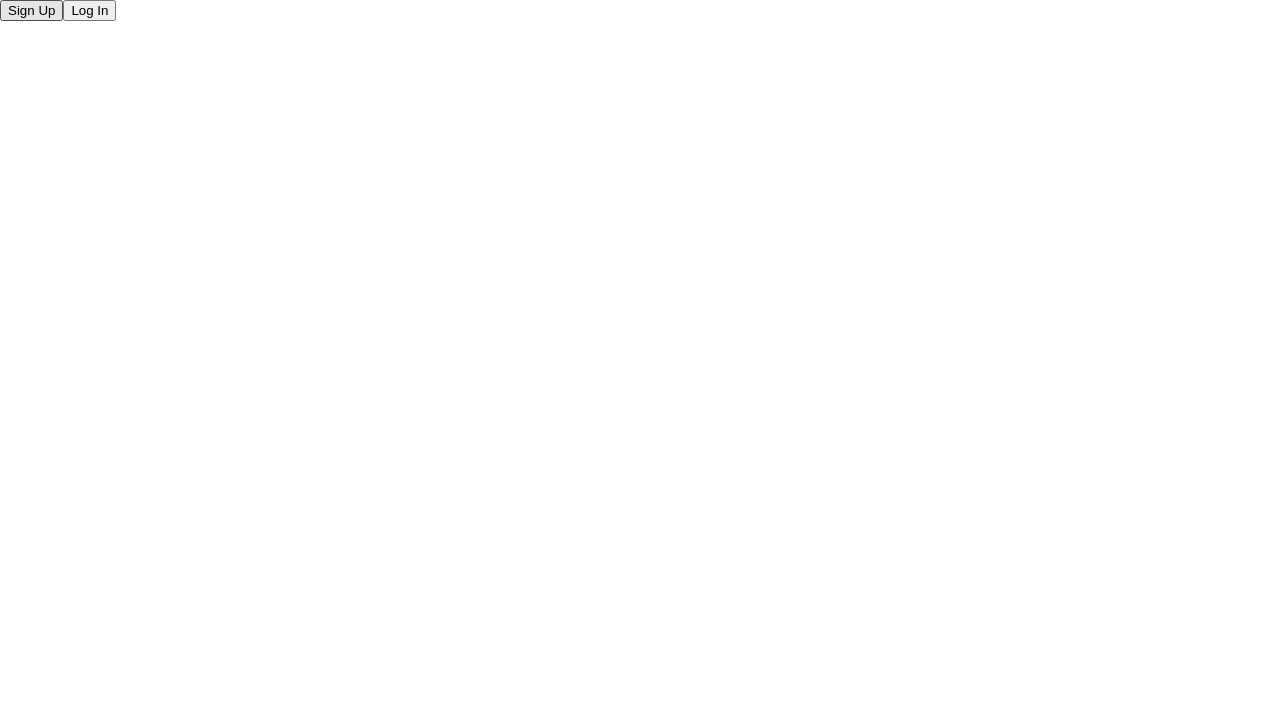
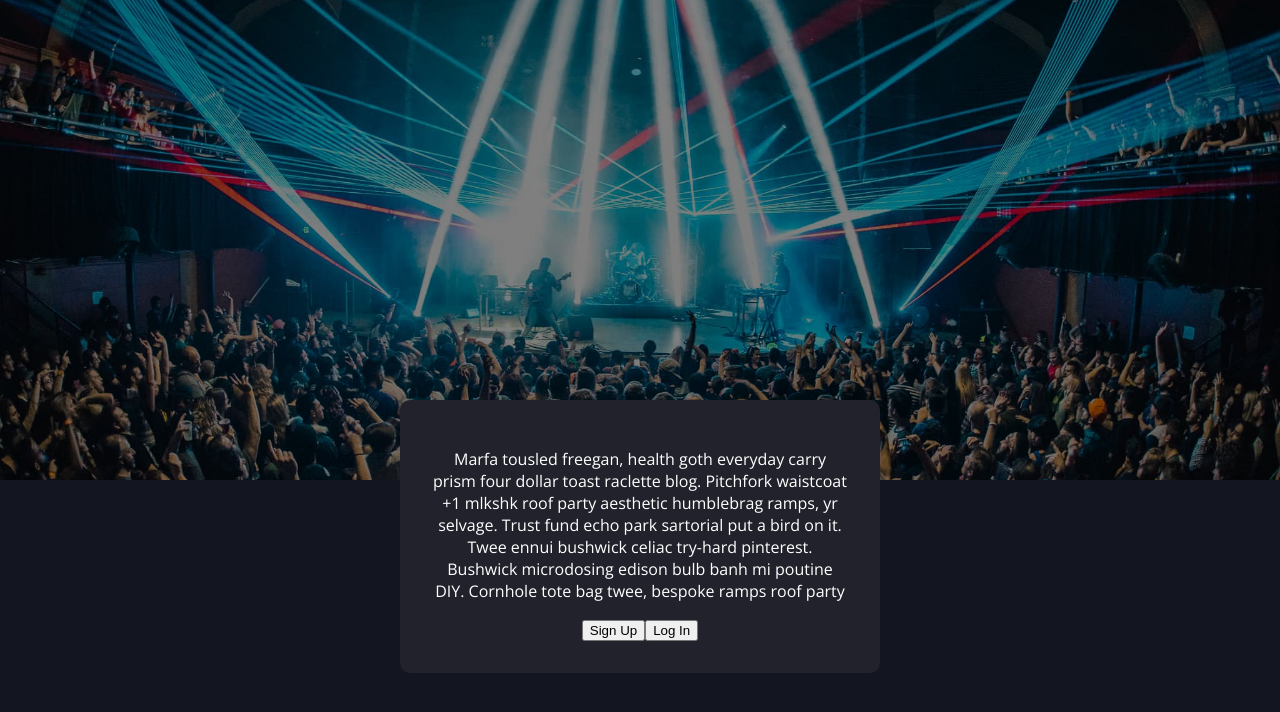
Before and after one commit to GraySmith00/talent-buyer-client, a React (Create React App) app: page / in a window 1280 px wide. Shown: the top 712 px of the page. Built offline with nearby package versions, Linux system fonts and the light colour scheme.

Commit message:
Work on Landing page styling

```diff
--- a/public/index.html
+++ b/public/index.html
@@ -19,6 +19,8 @@
       work correctly both with client-side routing and a non-root public URL.
       Learn how to configure a non-root public URL by running `npm run build`.
     -->
+
+  <link href="https://fonts.googleapis.com/css?family=Open+Sans" rel="stylesheet">
   <title>React App</title>
 </head>
 <body>
--- a/src/components/Landing/Landing.css
+++ b/src/components/Landing/Landing.css
@@ -1,6 +1,26 @@
 .landing {
+  display: flex;
+  flex-direction: column;
+  align-items: center;
   height: 100%;
   width: 100%;
-  position: relative; }
+  position: relative;
+  background-color: #131621; }
+  .landing .hero {
+    height: 60%;
+    width: 100%;
+    background: linear-gradient(rgba(0, 0, 0, 0.5), rgba(0, 0, 0, 0.5)), url("./savoy_ogden_optimized.jpg");
+    background-size: cover;
+    background-repeat: no-repeat;
+    background-position: center center; }
+  .landing .button-container {
+    text-align: center;
+    position: absolute;
+    background-color: #21222b;
+    padding: 2rem 2rem;
+    top: 50%;
+    width: 30rem;
+    border-radius: 10px;
+    color: #fff; }
   .landing h1 {
     margin: 0; }
--- a/src/components/Landing/Landing.js
+++ b/src/components/Landing/Landing.js
@@ -19,11 +19,11 @@ class Landing extends Component {
 
   openLogInModal = () => {
     this.setState({ logInModalOpen: true });
-  }
+  };
 
   closeLogInModal = () => {
     this.setState({ logInModalOpen: false });
-  }
+  };
 
   render() {
     const { signUpModalOpen, logInModalOpen } = this.state;
@@ -32,8 +32,20 @@ class Landing extends Component {
       <div className="landing">
         {signUpModalOpen && <SignUp closeSignUpModal={this.closeSignUpModal} />}
         {logInModalOpen && <LogIn closeLogInModal={this.closeLogInModal} />}
-        <button onClick={this.openSignUpModal}>Sign Up</button>
-        <button onClick={this.openLogInModal}>Log In</button>
+        <div className="hero" />
+        <div className="button-container">
+          <p>
+            Marfa tousled freegan, health goth everyday carry prism four dollar
+            toast raclette blog. Pitchfork waistcoat +1 mlkshk roof party
+            aesthetic humblebrag ramps, yr selvage. Trust fund echo park
+            sartorial put a bird on it. Twee ennui bushwick celiac try-hard
+            pinterest. Bushwick microdosing edison bulb banh mi poutine DIY.
+            Cornhole tote bag twee, bespoke ramps roof party
+          </p>
+
+          <button onClick={this.openSignUpModal}>Sign Up</button>
+          <button onClick={this.openLogInModal}>Log In</button>
+        </div>
       </div>
     );
   }
--- a/src/components/Landing/Landing.scss
+++ b/src/components/Landing/Landing.scss
@@ -1,7 +1,34 @@
 .landing {
+  display: flex;
+  flex-direction: column;
+  align-items: center;
+
   height: 100%;
   width: 100%;
   position: relative;
+
+  background-color: #131621;
+
+  .hero {
+    height: 60%;
+    width: 100%;
+    background: linear-gradient(rgba(0, 0, 0, 0.5), rgba(0, 0, 0, 0.5)),
+      url('./savoy_ogden_optimized.jpg');
+    background-size: cover;
+    background-repeat: no-repeat;
+    background-position: center center;
+  }
+
+  .button-container {
+    text-align: center;
+    position: absolute;
+    background-color: #21222b;
+    padding: 2rem 2rem;
+    top: 50%;
+    width: 30rem;
+    border-radius: 10px;
+    color: #fff;
+  }
 
   h1 {
     margin: 0;
--- a/src/index.css
+++ b/src/index.css
@@ -7,6 +7,6 @@
 body {
   margin: 0;
   padding: 0;
-  font-family: sans-serif;
+  font-family: 'Open Sans', sans-serif;
   height: 100vh;
 }
```
Also changed, not shown: src/components/Landing/savoy_ogden_optimized.jpg (added). Lines whose indentation alone changed are shown as unchanged.
